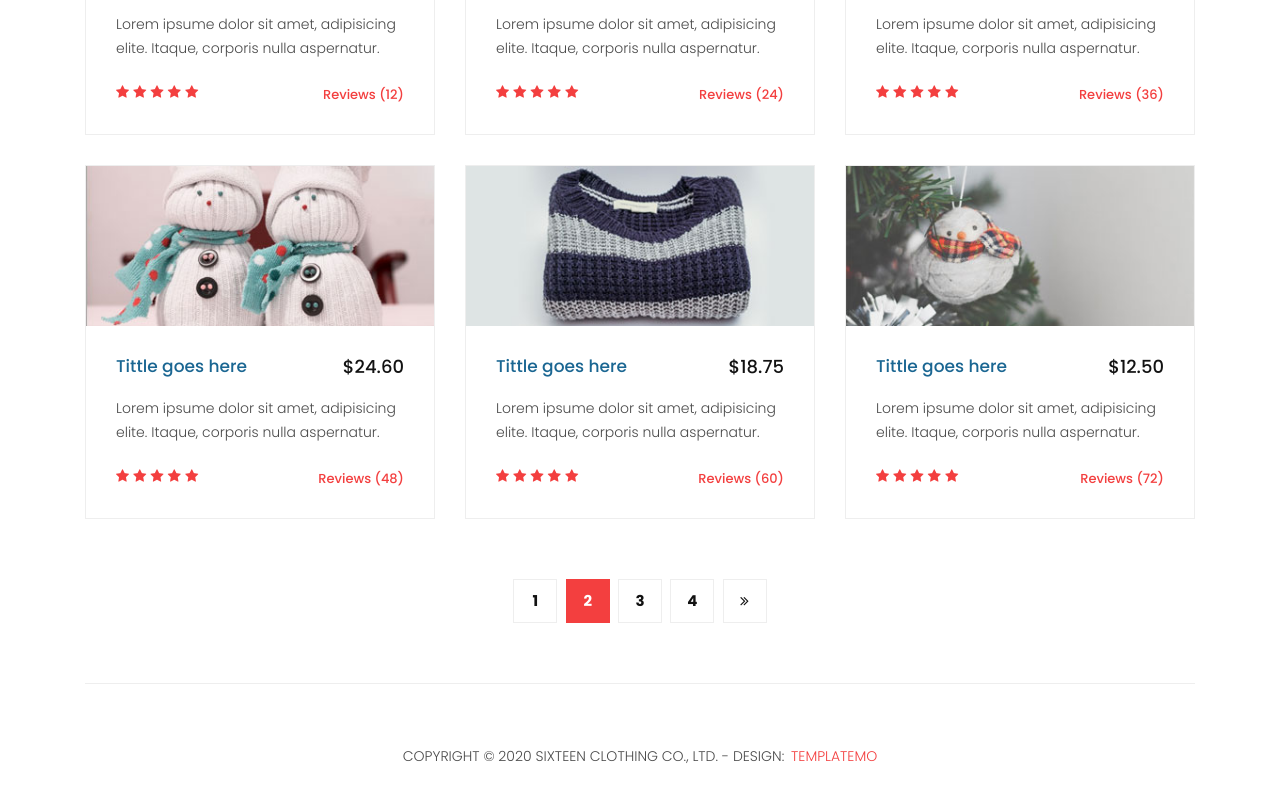
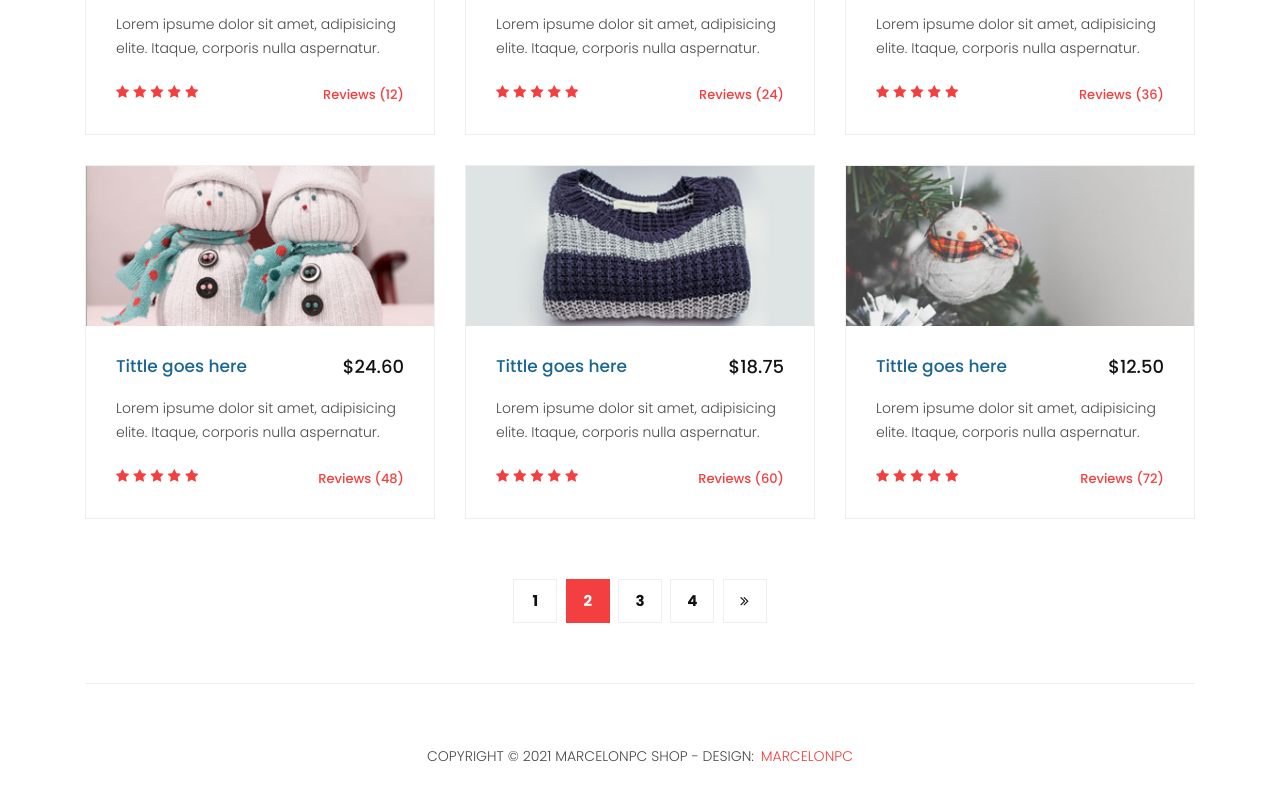
Before and after one commit to marcelonpc/marcelonpc.github.io, a plain HTML site: page products.html in a window 1280 px wide. Shown: the part 870-1670 px from the top of the page. Drawn offline with Linux system fonts and the light colour scheme.

Commit message:
Update products.html

```diff
--- a/products.html
+++ b/products.html
@@ -9,16 +9,15 @@
     <meta name="author" content="">
     <link href="https://fonts.googleapis.com/css?family=Poppins:100,200,300,400,500,600,700,800,900&display=swap" rel="stylesheet">
 
-    <title>Sixteen Clothing Products</title>
+    <title>Marcelonpc Shop</title>
 
     <!-- Bootstrap core CSS -->
     <link href="vendor/bootstrap/css/bootstrap.min.css" rel="stylesheet">
 <!--
 
-TemplateMo 546 Sixteen Clothing
+Marcelonpc Shop
 
-https://templatemo.com/tm-546-sixteen-clothing
-
+https://marcelonpc.xyz/
 -->
 
     <!-- Additional CSS Files -->
@@ -231,9 +230,9 @@
         <div class="row">
           <div class="col-md-12">
             <div class="inner-content">
-              <p>Copyright &copy; 2020 Sixteen Clothing Co., Ltd.
+              <p>Copyright &copy; 2021 Marcelonpc Shop
 
-            - Design: <a rel="nofollow noopener" href="https://templatemo.com" target="_blank">TemplateMo</a></p>
+            - Design: <a rel="nofollow noopener" href="https://marcelonpc.xyz" target="_blank">Marcelonpc</a></p>
             </div>
           </div>
         </div>
```
